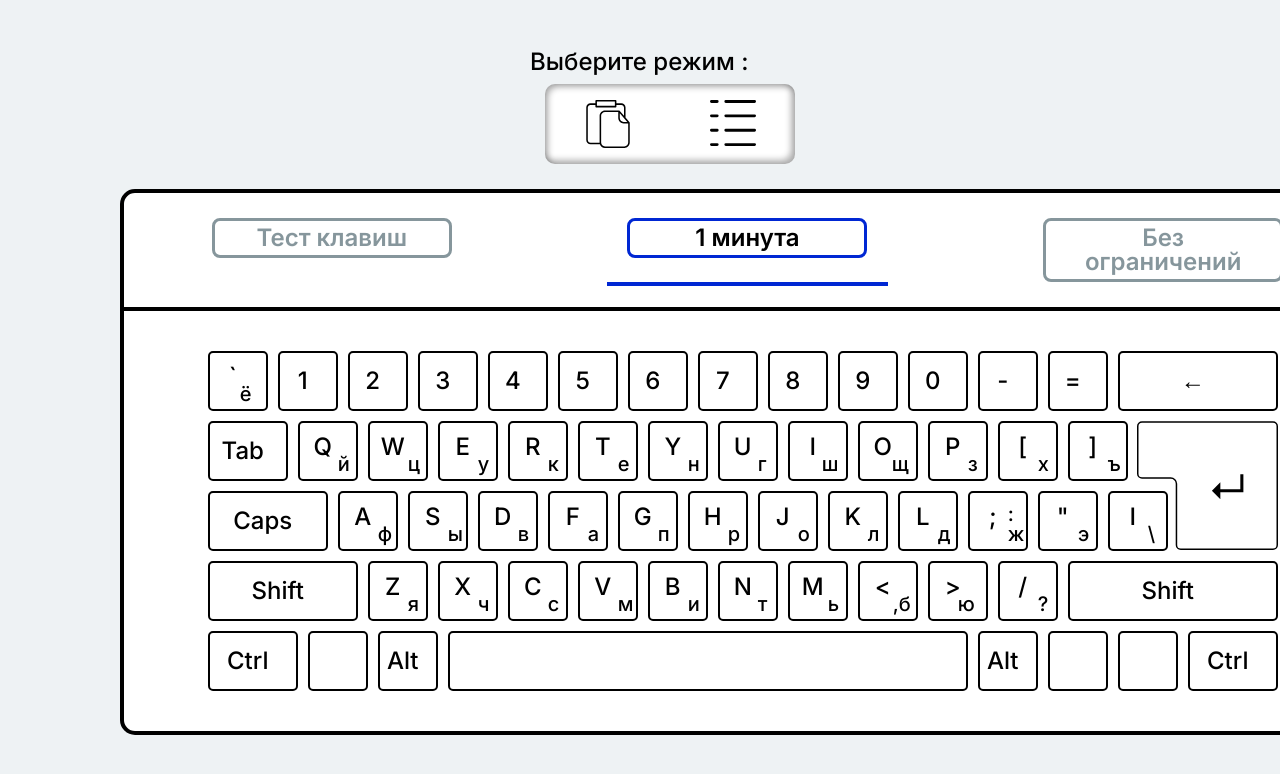
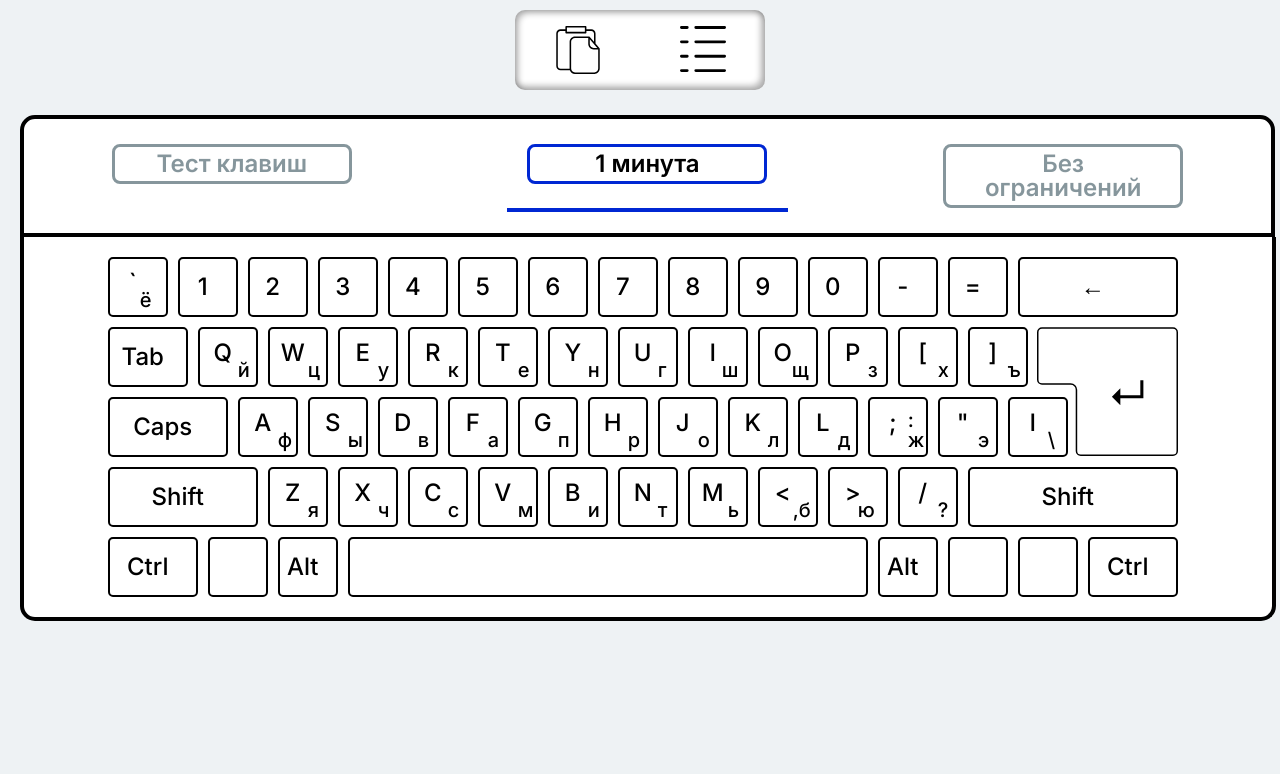
Before and after one commit to Crede322/typetest, a React (Create React App) app: page / in a window 1280 px wide. Shown: the top 774 px of the page. Built offline with nearby package versions, Linux system fonts and the light colour scheme.

Commit message:
адаптировал под маленькие десктоп экраны (1366), добавил ещё комментарии к menu.jsx

```diff
--- a/src/components/List/Tabs/Tab.module.css
+++ b/src/components/List/Tabs/Tab.module.css
@@ -14,6 +14,13 @@
   padding-top: 40px;
   padding-bottom: 40px;
   width: 1100px;
+}
+
+@media (max-width: 1455px) {
+  .keyboard {
+    padding-top: 20px;
+    padding-bottom: 20px;
+  }
 }
 
 .keyboard ul {
--- a/src/components/Mainstyles.module.css
+++ b/src/components/Mainstyles.module.css
@@ -2,7 +2,13 @@
   width: 100vw;
   height: 100vh;
   overflow: hidden;
-  padding: 120px;
+  padding: 20px;
   padding-top: 50px;
   background-color: #eef2f4;
 }
+
+@media (max-width: 1455px) {
+  .main {
+    padding-top: 10px;
+  }
+}
--- a/src/components/Menu.jsx
+++ b/src/components/Menu.jsx
@@ -47,6 +47,7 @@ const Menu = () => {
       staticDisplayLength.current = generatedText.length;
       setSeconds(120);
     }
+    // eslint-disable-next-line react-hooks/exhaustive-deps
   }, [isMounted]);
 
   //детект изменения displayText, и применимые к ситуации действия
@@ -61,6 +62,7 @@ const Menu = () => {
     if (toggleButton === 2 && displayText.length === 0) {
       setDisplayText(generatedText);
     }
+    // eslint-disable-next-line react-hooks/exhaustive-deps
   }, [displayText]);
 
   //таймер
@@ -79,11 +81,13 @@ const Menu = () => {
         });
       }, 500);
     }
+    // eslint-disable-next-line react-hooks/exhaustive-deps
   }, [toggleTimerState]);
 
   // обновление текущего spm
   useEffect(() => {
     lastSPM.current = toggleSPM;
+    // eslint-disable-next-line react-hooks/exhaustive-deps
   }, [seconds]);
 
   //сброс таймера
@@ -93,6 +97,7 @@ const Menu = () => {
     setToggleTimerState(false);
     staticDisplayLength.current = generatedText.length;
     clearInterval(secondsInterval.current);
+    // eslint-disable-next-line react-hooks/exhaustive-deps
   }, [timerEnd]);
 
   //сброс общих значений
@@ -102,12 +107,14 @@ const Menu = () => {
     setIsMounted(!isMounted);
     clearInterval(secondsInterval.current);
     setToggleTimerState(false);
+    // eslint-disable-next-line react-hooks/exhaustive-deps
   }, [afterBtn]);
 
   //детект при монтаже конкретно в этом случае нужен для корректного изменения displayText на значение взятое из generatedText
   useEffect(() => {
     setIsLibraryMounted(false);
     setDisplayText(generatedText);
+    // eslint-disable-next-line react-hooks/exhaustive-deps
   }, [isLibraryMounted]);
 
   //ниже функции на кнопках
@@ -190,6 +197,7 @@ const Menu = () => {
   return (
     <div>
       <div
+        className={classes.select__mode}
         style={{
           transition: "all, 0.4s",
           margin: "auto",
--- a/src/components/Menu.module.css
+++ b/src/components/Menu.module.css
@@ -1,3 +1,9 @@
+@media (max-width: 1455px) {
+  .select__mode {
+    display: none;
+  }
+}
+
 .title {
   border-radius: 10px;
   height: 80px;
```
Also changed, not shown: 36 other files (tests, documents, lock files or other folders). Lines whose indentation alone changed are shown as unchanged.
